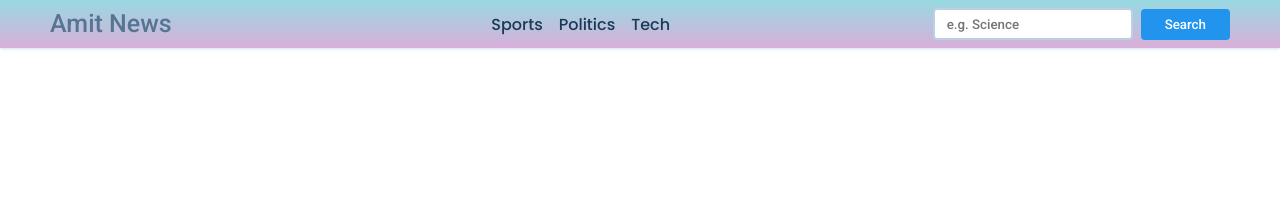
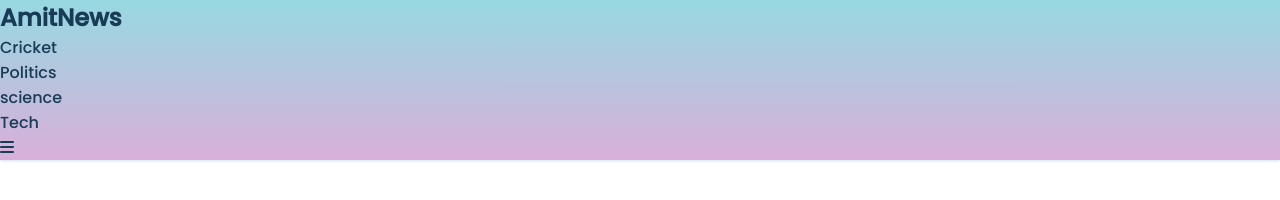
Before and after one commit to amitdss012/amit-news-website, a plain HTML site: page index.html in a window 1280 px wide. Drawn offline with Linux system fonts and the light colour scheme; no server answers.

Commit message:
Update index.html

```diff
--- a/index.html
+++ b/index.html
@@ -2,51 +2,59 @@
 <html lang="en">
 <head>
     <meta charset="UTF-8">
-    <meta http-equiv="X-UA-Compatible" content="IE=edge">
     <meta name="viewport" content="width=device-width, initial-scale=1.0">
-    <title>News App</title>
+    <title>Document</title>
     <link rel="stylesheet" href="style.css">
+    <link rel="stylesheet" href="https://cdnjs.cloudflare.com/ajax/libs/font-awesome/6.4.2/css/all.min.css" integrity="sha512-z3gLpd7yknf1YoNbCzqRKc4qyor8gaKU1qmn+CShxbuBusANI9QpRohGBreCFkKxLhei6S9CQXFEbbKuqLg0DA==" crossorigin="anonymous" referrerpolicy="no-referrer" />
 </head>
 <body>
+    <div class="container">
+        <!-- NavBar -->
+        <Nav>
+            <div class="navBar">
+                <div class="logo">
+                    <h1>AmitNews</h1>
+                </div>
+                <div class="NewsTopics">
+                    <ul class="NewsTopicsUl">
+                        <li id="cricket" onclick="NavClick('cricket')">Cricket</li>
+                        <li id="politics" onclick="NavClick('politics')">Politics</li>
+                        <li id="science" onclick="NavClick('science')">science</li>
+                        <li id="tech" onclick="NavClick('tech')">Tech</li>
+                    </ul>
+                </div>
 
-    <nav>
-        <div class="main-nav container flex">
-            <a href="#" onclick="reload()" class="company-logo">
-                <p>Amit News</p>
-            </a>
-            <div class="nav-links">
-                <ul class="flex">
-                    <li class="hover-link nav-item" id="ipl" onclick="onNavItemClick('ipl')">Sports</li>
-                    <li class="hover-link nav-item" id="finance" onclick="onNavItemClick('finance')">Politics</li>
-                    <li class="hover-link nav-item" id="politics" onclick="onNavItemClick('politics')">Tech</li>
-                </ul>
+                <div class="HamborgerMenu">
+                    <i class="fa-solid fa-bars"></i>
+                </div>
             </div>
-            <div class="search-bar flex">
-                <input id="search-text" type="text" class="news-input" placeholder="e.g. Science">
-                <button id="search-button" class="search-button">Search</button>
+        </Nav>
+
+        <!-- Search Bar -->
+        <section>
+            <div class="searchDiv">
+                <input id="inputData" type="text" value="" placeholder="e. g.  virat kohli Rohit Sharma">
+                <i id="SearchICon" class="fa-solid fa-magnifying-glass"></i>
             </div>
-        </div>
-    </nav>
+        </section>
 
+        <main>
+            <div class="newsContainer">
+                <!-- <div class="newsCard">
+                    <div class="newsImage">
+                        <img src="https://via.placeholder.com/400x200" alt="">
+                    </div>
 
-    <main>
-        <div class="cards-container container flex" id="cards-container">
+                    <div class="newsDetail">
+                        <h1>Kota: Stricter rules for India student hub after suicides</h1>
+                        <span>BBC News · 10/23/2023, 7:59:12 AM</span>
+                        <p>Young people from across India go to the city of Kota for tuition to help them pass entrance exams to elite colleges</p>
+                    </div>
+                </div> -->
+            </div>
+        </main>
+    </div>
 
-        </div>
-    </main>
-
-    <template id="template-news-card">
-        <div class="card">
-            <div class="card-header">
-                <img src="https://via.placeholder.com/400x200" alt="news-image" id="news-img">
-            </div>
-            <div class="card-content">
-                <h3 id="news-title">This is the Title</h3>
-                <h6 class="news-source" id="news-source">End Gadget 26/08/2023</h6>
-                <p class="news-desc" id="news-desc">Lorem, ipsum dolor sit amet consectetur adipisicing elit. Recusandae saepe quis voluptatum quisquam vitae doloremque facilis molestias quae ratione cumque!</p>
-            </div>
-        </div>
-    </template>
 
     <script src="script.js"></script>
 </body>
```
